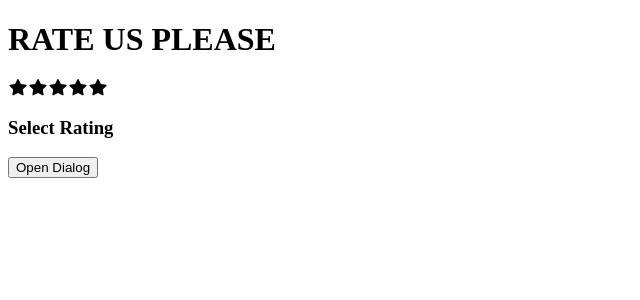
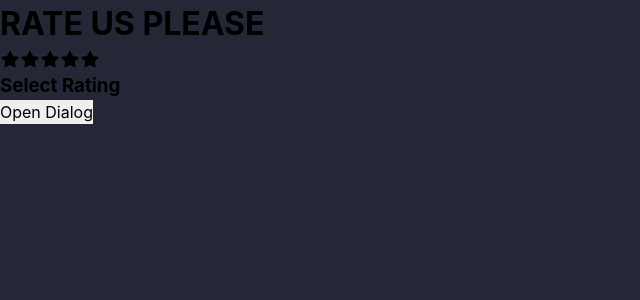
Before and after one commit to lateefat-obisesan/rating-system, a React (Create React App) app: page / in a window 1280 px wide. Shown: the top 300 px of the page, without its empty margins (0-640 px from the left). Built offline with nearby package versions, Linux system fonts and the light colour scheme.

Commit message:
adding styles

```diff
--- a/src/css/index.css
+++ b/src/css/index.css
@@ -0,0 +1,8 @@
+@charset "utf-8";
+@import './reset.css';
+
+body, .App {
+    margin: 0;
+    padding: 0;
+    background-color: #242736;
+}
```
